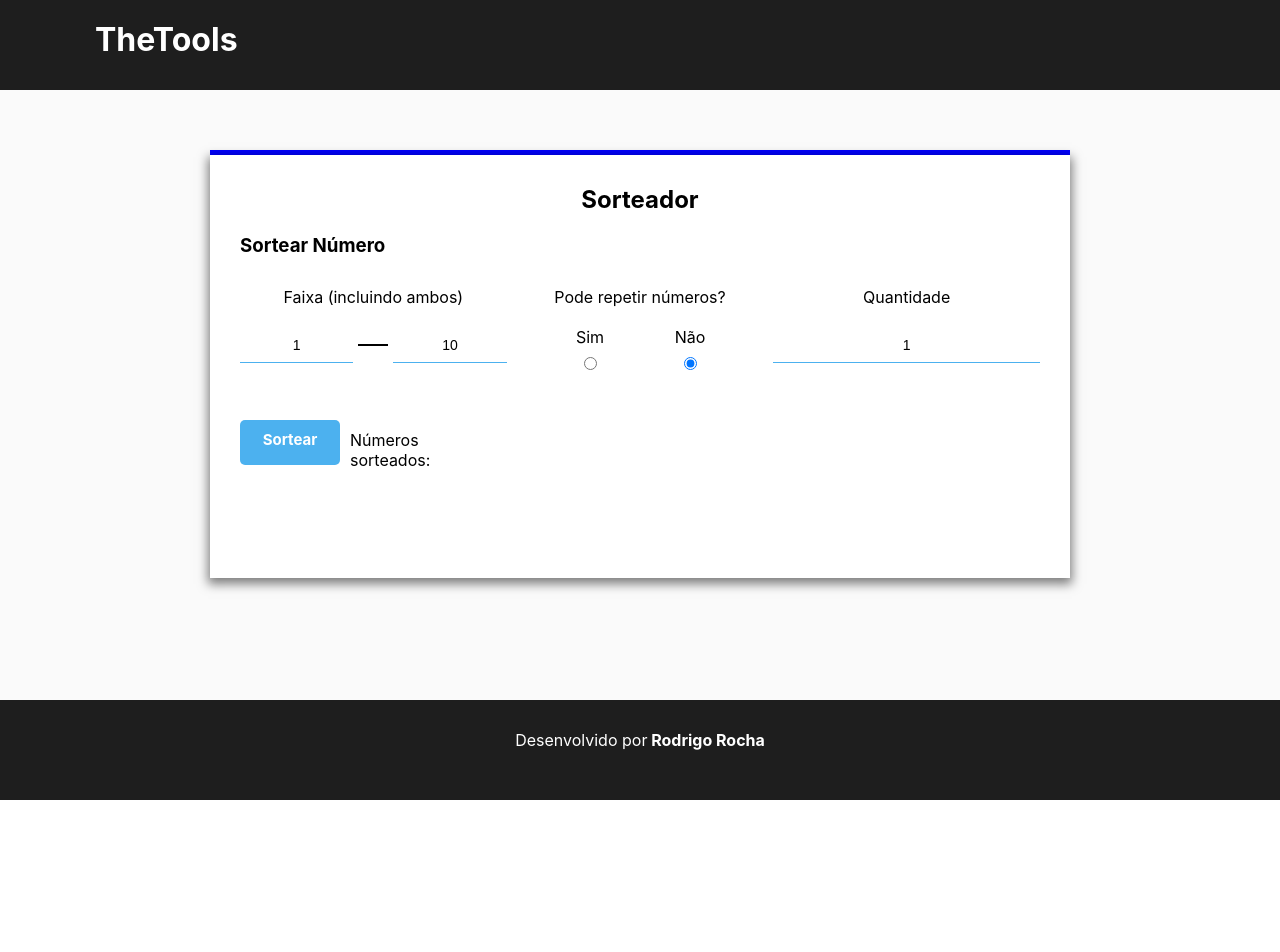
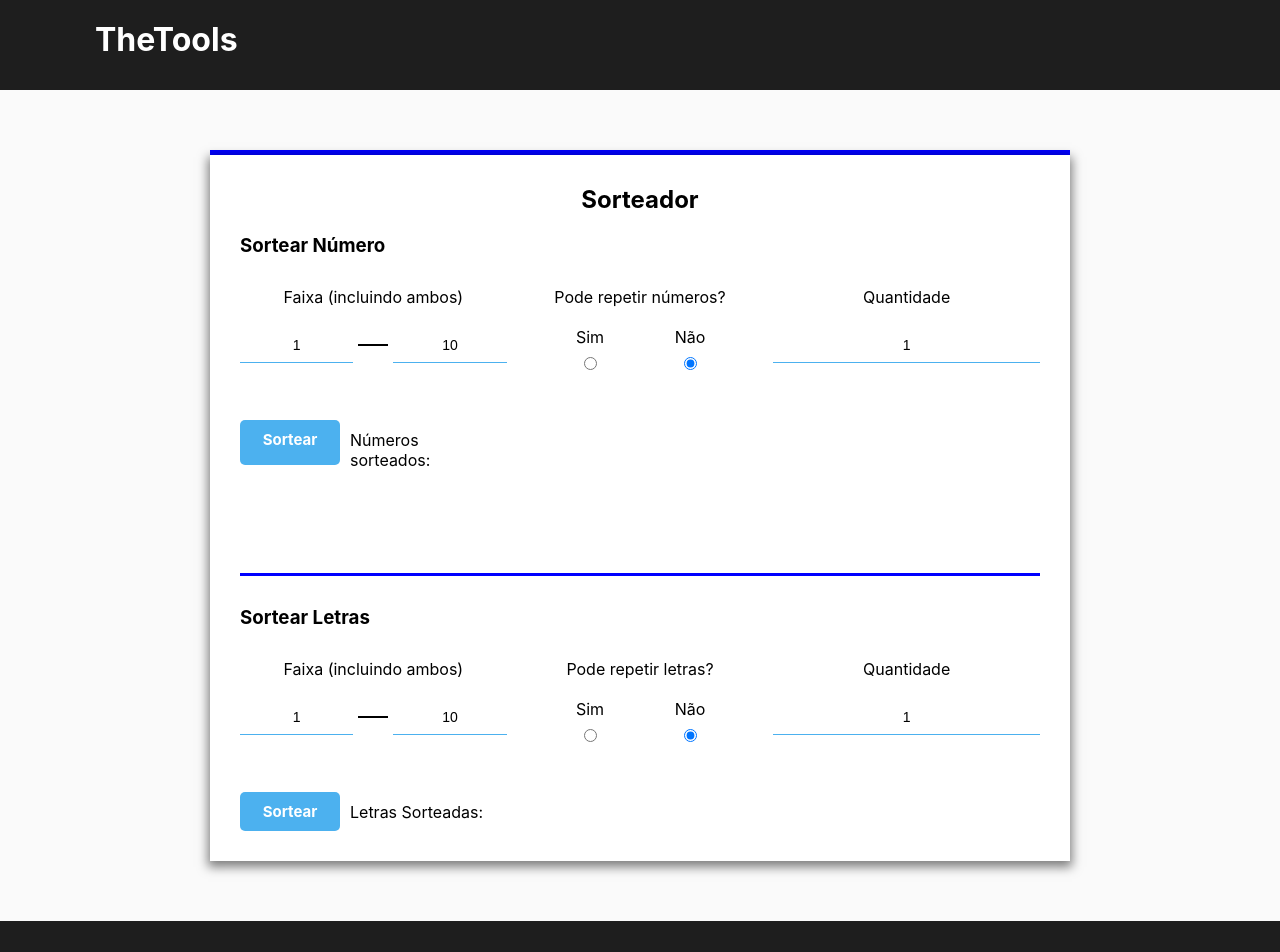
Before and after one commit to rodrigogomesrc/TheTools, a React (Create React App) app: page /sortear-numeros-grupos-e-letras in a window 1280 px wide. Shown: the top 952 px of the page. Before the commit the page ends 800 px from the top, so only its background shows below. Built offline with nearby package versions, Linux system fonts and the light colour scheme.

Commit message:
sorteio words structure

```diff
--- /dev/null
+++ b/src/components/SorteioLetters.js
@@ -0,0 +1,153 @@
+import React, { Component } from 'react';
+
+export default class SorteioLetters extends Component {
+
+    state = {
+
+        start: 1,
+        end: 10,
+        quantity: 1,
+        unique: "yes",
+        numbersSorteados : [],
+        lettersSorteadas : [],
+        noRepeatError: false,
+        rangeError: false,
+        valueError: false
+    }
+
+    error = () => {
+
+        console.log("error");
+
+    }
+
+    randomLetters = () => {
+
+        console.log("fsdfsd");
+    }
+
+    handleSubmit = () => {
+
+        this.randomLetters();
+    }
+
+    handleOption = e => {
+
+        this.setState({unique: e.target.value});
+    }
+    onChange = e => {
+
+        this.setState({[e.target.name] : e.target.value});
+    }
+
+
+    render(){
+
+        return(
+
+
+            <div className="sorteio-letters-section">
+                <div className="row-full sorteio-partition">
+                    <div></div>
+                </div>
+
+                <div className="row">
+                    <h3 className="subtitle">Sortear Letras </h3>
+                </div>
+                <div className="sorteio-numeros-row">
+                    <div className="sorteio-numeros-block">
+                        <div className="forms-title">Faixa (incluindo ambos)</div>
+                            <div id="range">
+                                <div id="range-start">
+                                    <input
+                                        className="sorteio-input input"
+                                        id="start"
+                                        name="start"
+                                        placeholder="inicio"
+                                        value={this.state.start}
+                                        onChange={this.onChange}
+                                    />
+                                </div>
+
+                                <div id="range-separator">
+                                    <div id="separator-bar"></div>
+                                </div>
+
+                                <div id="range-end">
+                                    <input
+                                        className="sorteio-input input"
+                                        id="end"
+                                        name="end"
+                                        placeholder="fim"
+                                        value={this.state.end}
+                                        onChange={this.onChange}
+                                    />
+                                </div>
+                            </div>
+
+                        </div>
+                        <div className="sorteio-numeros-block">
+                            <div className="forms-title">Pode repetir letras?</div>
+                            <div id="option-selection">
+                                <div id="option-labels">
+                                    <div>
+                                        <label htmlFor="yes">Sim</label>
+                                    </div>
+                                    <div>
+                                        <label htmlFor="no">Não</label>
+                                    </div>
+                                </div>
+                                <div id="options-selectors">
+                                    <div>
+                                        <input
+                                            type="radio"
+                                            id="no" value="no"
+                                            onChange={this.handleOption}
+                                            checked={this.state.unique === "no"}
+                                        />
+                                    </div>
+                                    <div>
+                                        <input
+                                            type="radio"
+                                            id="yes" value="yes"
+                                            onChange={this.handleOption}
+                                            checked={this.state.unique === "yes"}
+                                        />
+                                    </div>
+                                </div>
+                            </div>
+                        </div>
+                        <div className="sorteio-numeros-block">
+                            <div className="forms-title" >Quantidade</div>
+                            <div id="quantity-form">
+                                <input
+                                    className="sorteio-input input"
+                                    id="quantity"
+                                    name="quantity"
+                                    placeholder="quantidade"
+                                    value={this.state.quantity}
+                                    onChange={this.onChange}
+                                />
+                                </div>
+                        </div>
+
+                    </div>
+                    <div className="sortear-row">
+                        <div className="button sorteio-button" onClick={this.handleSubmit}>Sortear</div>
+                        <div className="title sorteio-title">Letras Sorteadas: </div>
+                        <div className="results">
+                        {
+                            this.state.numbersSorteados.map((number) => (number + " "))
+                        }
+                        </div>
+                    </div>
+                    <div>
+                        {
+                            this.error()
+                        }
+                    </div>
+
+            </div>
+        )
+    }
+}
--- a/src/components/pages/Sorteio.css
+++ b/src/components/pages/Sorteio.css
@@ -128,7 +128,22 @@
 
    margin-bottom: 30px;
 
-  }
+}
+.sorteio-letters-section{
+
+    margin-top: 20px;
+}
+
+.sorteio-partition {
+
+    margin-bottom: 30px;
+}
+
+.sorteio-partition div {
+
+    height: 3px;
+    background-color: blue;
+}
 
 @media (min-width: 720px){
 
--- a/src/components/pages/Sorteio.js
+++ b/src/components/pages/Sorteio.js
@@ -1,5 +1,7 @@
 import React, { Component } from 'react';
 import './Sorteio.css';
+import '../SorteioLetters';
+import SorteioLetters from '../SorteioLetters';
 
 export default class Sorteio extends Component {
 
@@ -15,12 +17,6 @@ export default class Sorteio extends Component {
         noRepeatError: false,
         rangeError: false,
         valueError: false
-    }
-
-    randomLetters = () => {
-
-        console.log("fsdfsd");
-
     }
 
     randomNumbers = () => {
@@ -159,19 +155,9 @@ export default class Sorteio extends Component {
         return error;
     }
 
-    handleSubmit = option => {
+    handleSubmit = () => {
 
-        switch(option){
-
-            case 1:
-                this.randomNumbers();
-                break;
-            case 2:
-                this.randomLetters();
-                break;
-            default:
-                break;
-        }
+        this.randomNumbers();
     }
 
     handleOption = e => {
@@ -276,7 +262,7 @@ export default class Sorteio extends Component {
 
                             </div>
                             <div className="sortear-row">
-                                <div className="button sorteio-button" onClick={this.handleSubmit.bind(this, 1)}>Sortear</div>
+                                <div className="button sorteio-button" onClick={this.handleSubmit}>Sortear</div>
                                 <div className="title sorteio-title">Números sorteados: </div>
                                 <div className="results">
                                 {
@@ -284,10 +270,13 @@ export default class Sorteio extends Component {
                                 }
                                 </div>
                             </div>
-                            {
-                                this.error()
-                            }
+                            <div>
+                                {
+                                    this.error()
+                                }
+                            </div>
                     </div>
+                    <SorteioLetters></SorteioLetters>
                 </div>
             </div>
         )
```
